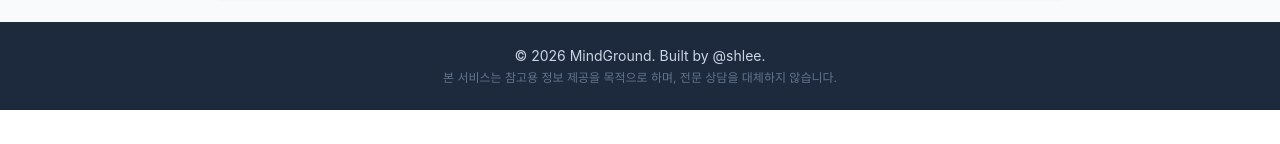
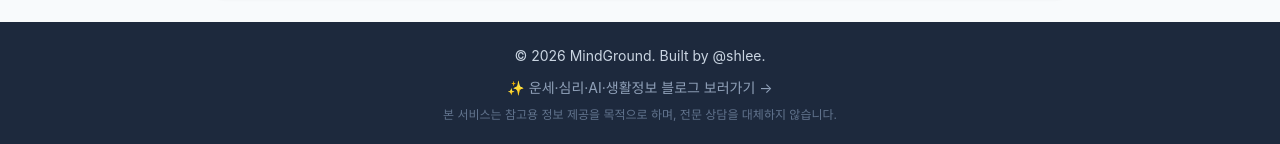
Before and after one commit to GoldSH69/saju-web, a Next.js app: page / in a window 1280 px wide. Shown: the part 771-915 px from the top of the page. Before the commit the page ends 881 px from the top, so only its background shows below. Built offline with nearby package versions, Linux system fonts and the light colour scheme; no server answers.

Commit message:
블로그 링크

```diff
--- a/app/layout.tsx
+++ b/app/layout.tsx
@@ -57,9 +57,17 @@ export default function RootLayout({
           </main>
           <footer className="bg-slate-800 text-center py-6">
             <p className="text-slate-300 text-sm">© 2026 MindGround. Built by @shlee.</p>
-            <p className="text-slate-500 text-xs mt-1">본 서비스는 참고용 정보 제공을 목적으로 하며, 전문 상담을 대체하지 않습니다.</p>
+            <a
+              href="https://mindground-eosin.vercel.app"
+              target="_blank"
+              rel="noopener noreferrer"
+              className="inline-block text-slate-400 hover:text-white text-sm mt-3 transition-colors"
+            >
+              ✨ 운세·심리·AI·생활정보 블로그 보러가기 →
+            </a>
+            <p className="text-slate-500 text-xs mt-2">본 서비스는 참고용 정보 제공을 목적으로 하며, 전문 상담을 대체하지 않습니다.</p>
           </footer>
-                </div>
+        </div>
         {process.env.NEXT_PUBLIC_GA_ID && (
           <GoogleAnalytics gaId={process.env.NEXT_PUBLIC_GA_ID} />
         )}
```
Also changed, not shown: 1 other file (tests, documents, lock files or other folders).
